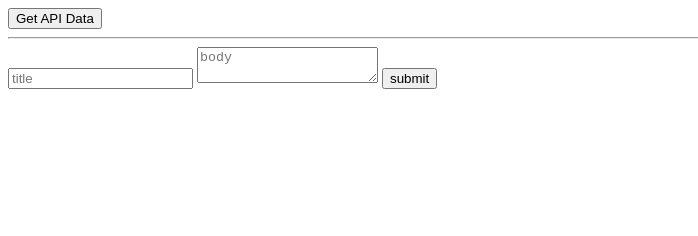
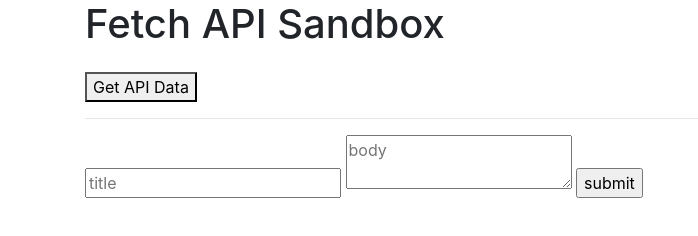
Before and after one commit to fitbez/fecth-API, a plain HTML site: page index.html in a window 1280 px wide. Shown: the whole page, without its empty margins (0-698 px from the left). Drawn offline with nearby package versions, Linux system fonts and the light colour scheme.

Commit message:
adding bootstrap

```diff
--- a/index.html
+++ b/index.html
@@ -2,9 +2,12 @@
 <html lang="en" dir="ltr">
   <head>
     <meta charset="utf-8">
+    <link rel="stylesheet" href="https://maxcdn.bootstrapcdn.com/bootstrap/4.0.0/css/bootstrap.min.css" integrity="sha384-Gn5384xqQ1aoWXA+058RXPxPg6fy4IWvTNh0E263XmFcJlSAwiGgFAW/dAiS6JXm" crossorigin="anonymous">
     <title>Fetch API</title>
   </head>
   <body>
+    <div class="container">
+      <h1 class= "dispaly-4 mb-4">Fetch API Sandbox</h1>
     <button id= 'getPosts'> Get API Data</button>
     <hr>
     <div id="output"></div>
@@ -13,7 +16,7 @@
        <textarea type="text" id="body" placeholder="body"></textarea>
        <input type="submit" value="submit">
     </form>
-
+  </div>
     <script>
     document.getElementById('getPosts').addEventListener('click', getPosts);
     document.getElementById('addPost').addEventListener('submit', addPost);
```
